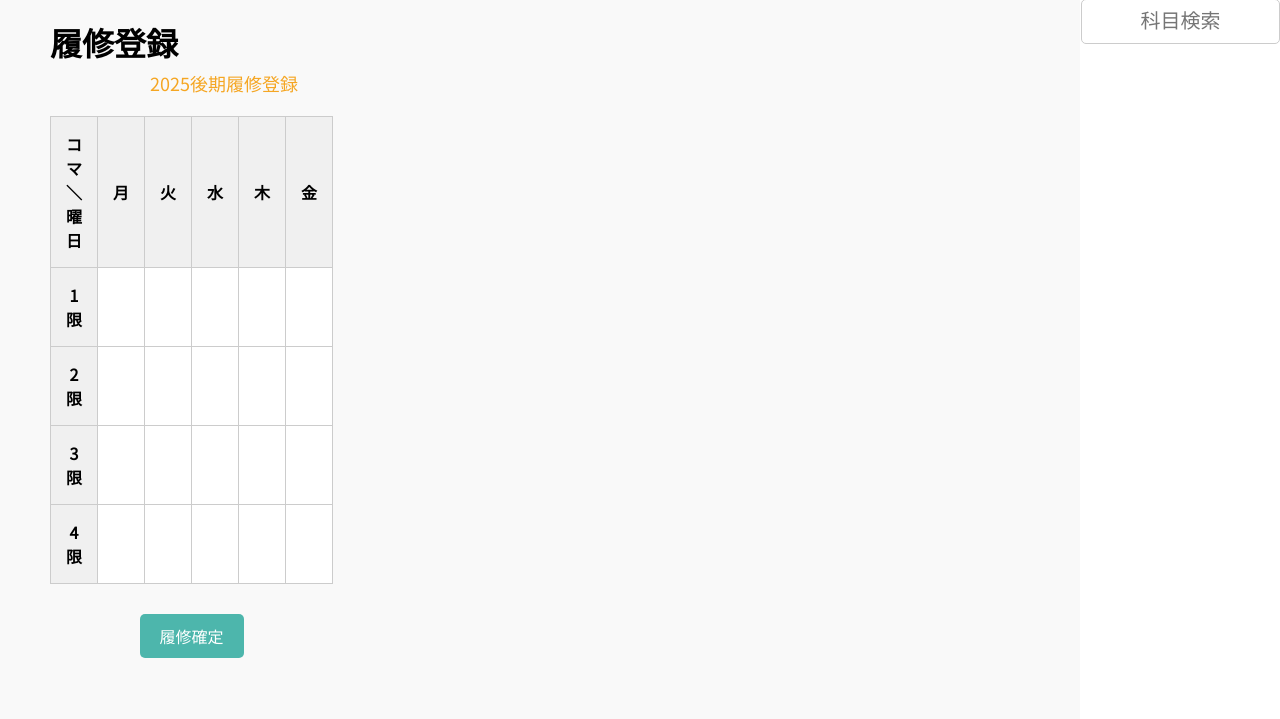
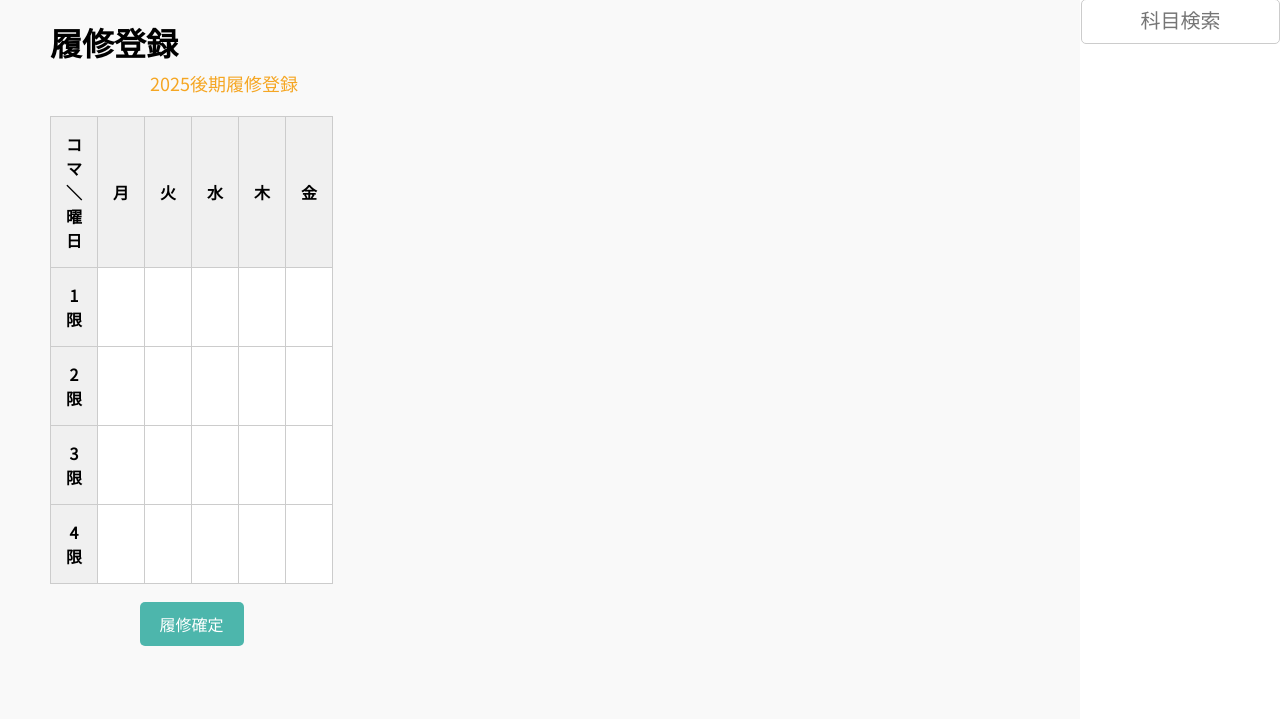
Before and after one commit to yoshiokaharuto/2025_spring_hakkason, a Flask app: template templates/syllabusregistration.html in a window 1280 px wide. Shown: the part 81-800 px from the top of the page. Run offline with Flask 3, Linux system fonts and the light colour scheme; the template is opened without the code that fills it, so the values that code supplies are empty.

Commit message:
ボタンのmarginを下げた

```diff
--- a/static/css/syllabusregistration.css
+++ b/static/css/syllabusregistration.css
@@ -101,7 +101,7 @@ th {
 
 .submit-button {
   display: block;
-  margin: 30px auto;
+  margin: 18px auto;
   padding: 10px 20px;
   font-size: 16px;
   background-color: #4db6ac;
@@ -122,3 +122,6 @@ th {
 .search-results p {
   margin: 5px 0;
 }
+li{
+  list-style:none;
+}
```
